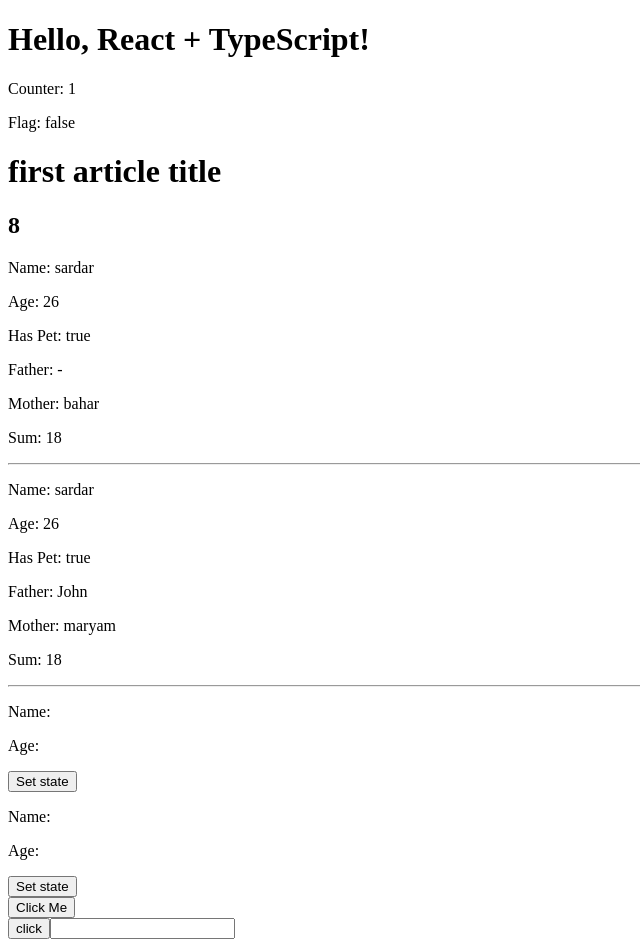
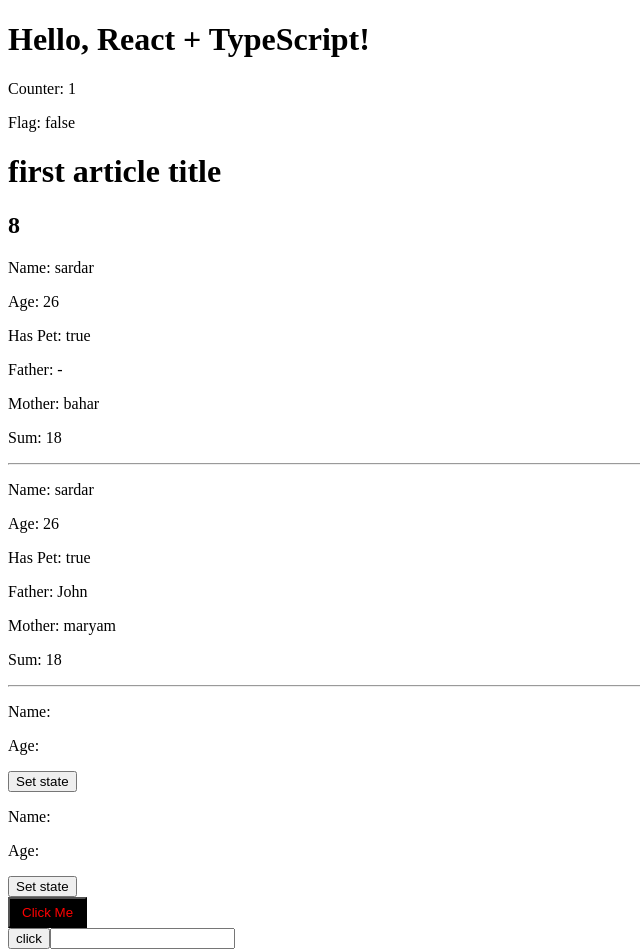
Before and after one commit to sardarbalnour/typescript-tutorial, a React (Vite) app: page / in a window 1280 px wide. Shown: the top 952 px of the page, without its empty margins (0-640 px from the left). Built offline with nearby package versions, Linux system fonts and the light colour scheme.

Commit message:
React.CSSProperties

```diff
--- a/src/components/Button.tsx
+++ b/src/components/Button.tsx
@@ -10,10 +10,19 @@
 
 type Button = ComponentProps<"button"> & {
   buttonTitle?: string;
+  style: React.CSSProperties;
 };
 
-function Button({ type, buttonTitle }: Button) {
-  return <button type={type}>{buttonTitle || "click"}</button>;
+function Button({ type, buttonTitle, style }: Button) {
+  return (
+    <button style={style} type={type}>
+      {buttonTitle || "click"}
+    </button>
+  );
 }
 
 export default Button;
+
+// React.CSSProperties is a type that represents the inline styles for a React element.
+// It is used to define the style prop of the Button component,
+// allowing users to pass custom styles to the button.
--- a/src/main.tsx
+++ b/src/main.tsx
@@ -11,7 +11,11 @@
     <App />
     <Function />
     <State />
-    <Button type="button" buttonTitle="Click Me" />
+    <Button
+      style={{ color: "red", padding: "6px 12px", backgroundColor: "black" }}
+      type="button"
+      buttonTitle="Click Me"
+    />
     <User4 />
   </StrictMode>
 );
```
